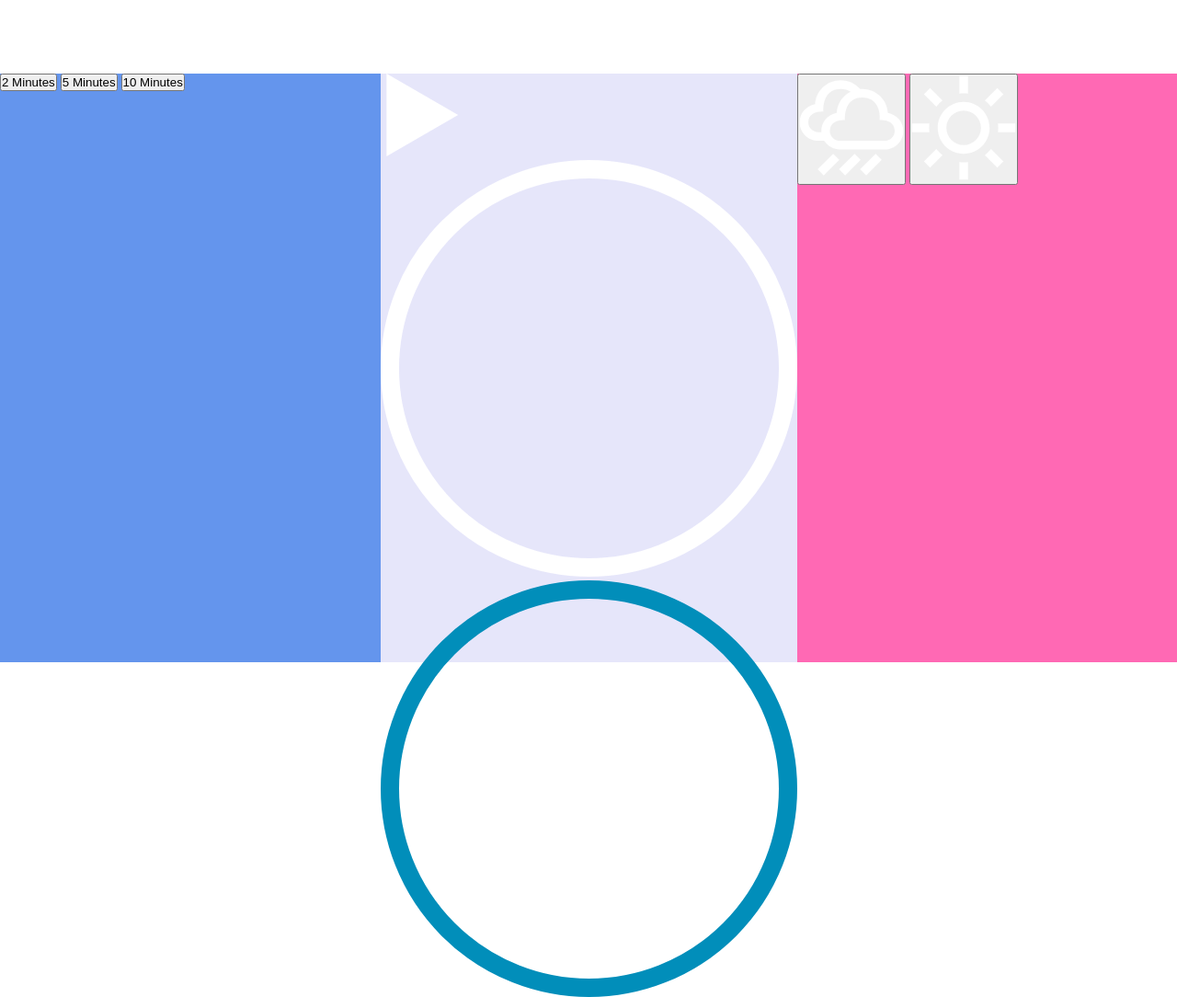
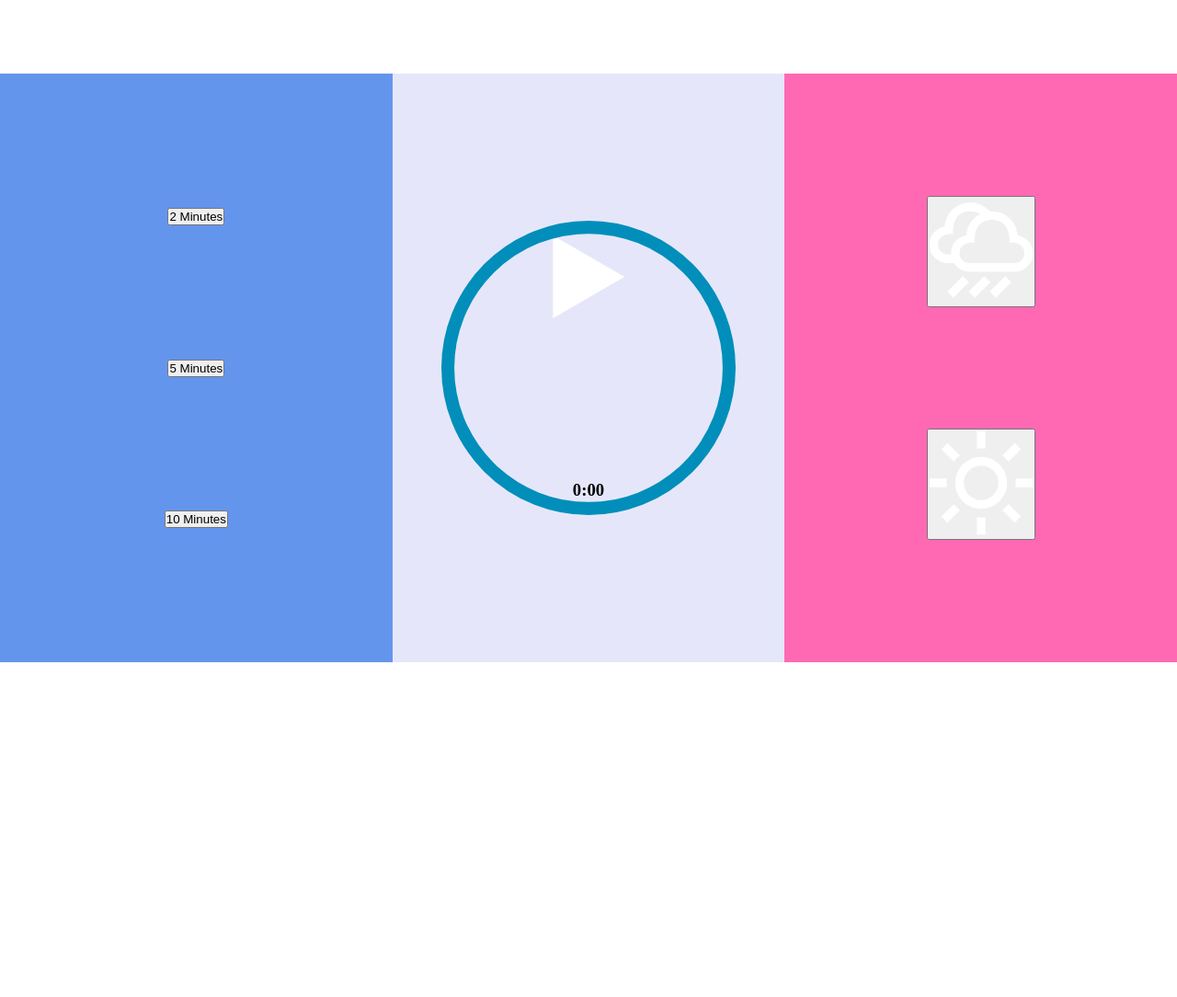
Before and after one commit to newedition994/meditation-js-app, a plain HTML site: page index.html in a window 1280 px wide. Shown: the top 1084 px of the page at 92% size. After the commit the page ends 800 px from the top, so only its background shows below. Drawn offline with Linux system fonts and the light colour scheme.

Commit message:
getting the moving outline around the play display

```diff
--- a/index.html
+++ b/index.html
@@ -9,6 +9,12 @@
   </head>
   <body>
     <div class="app">
+      <div class="vid-container">
+        <video loop>
+          <source src="./video/beach.mp4" type="video/mp4" />
+        </video>
+      </div>
+
       <div class="time-select">
         <button data-time="120">2 Minutes</button>
         <button data-time="300">5 Minutes</button>
--- a/style.css
+++ b/style.css
@@ -16,10 +16,24 @@
 .player-container {
   height: 80%;
   flex: 1;
+  display: flex;
+  flex-direction: column;
+  justify-content: space-evenly;
+  align-items: center;
 }
 
 .player-container {
   background: lavender;
+  position: relative;
+}
+
+.player-container svg {
+  position: absolute;
+  height: 50%;
+  top: 50%;
+  left: 50%;
+  transform: translate(-50%, -50%);
+  pointer-events: none;
 }
 
 .time-select {
@@ -29,3 +43,7 @@
 .sound-picker {
   background: hotpink;
 }
+
+.vid-container {
+  display: none;
+}
```
